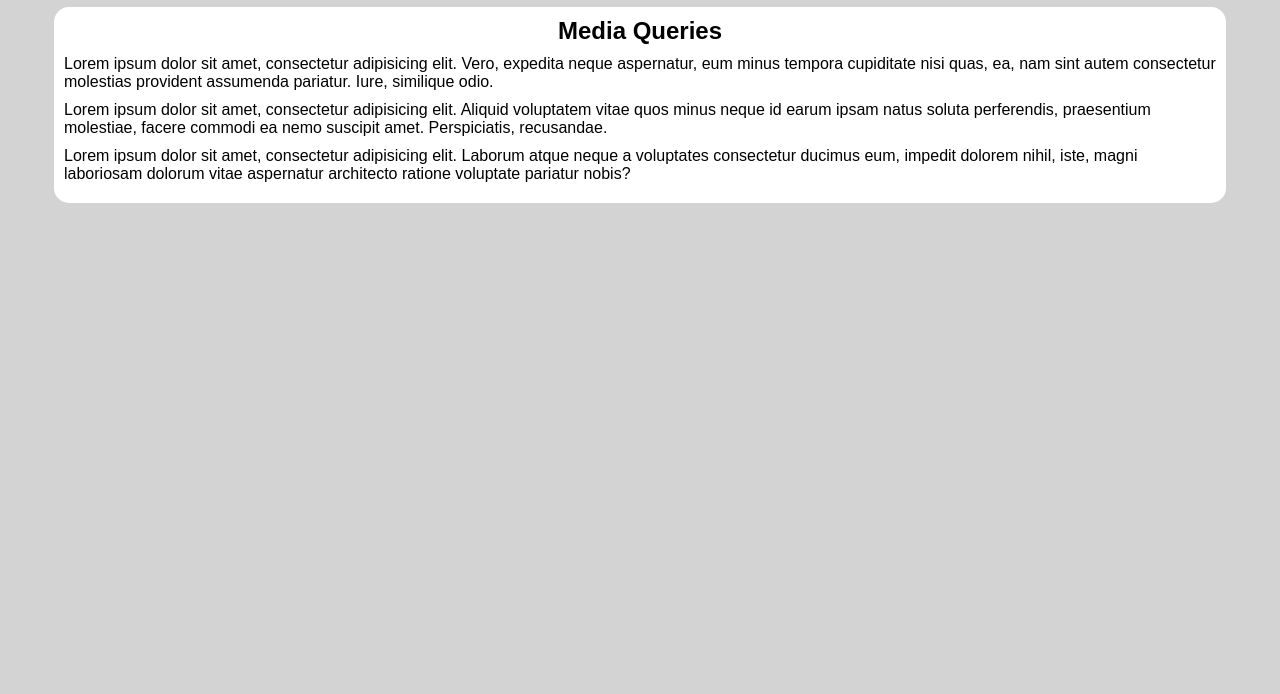
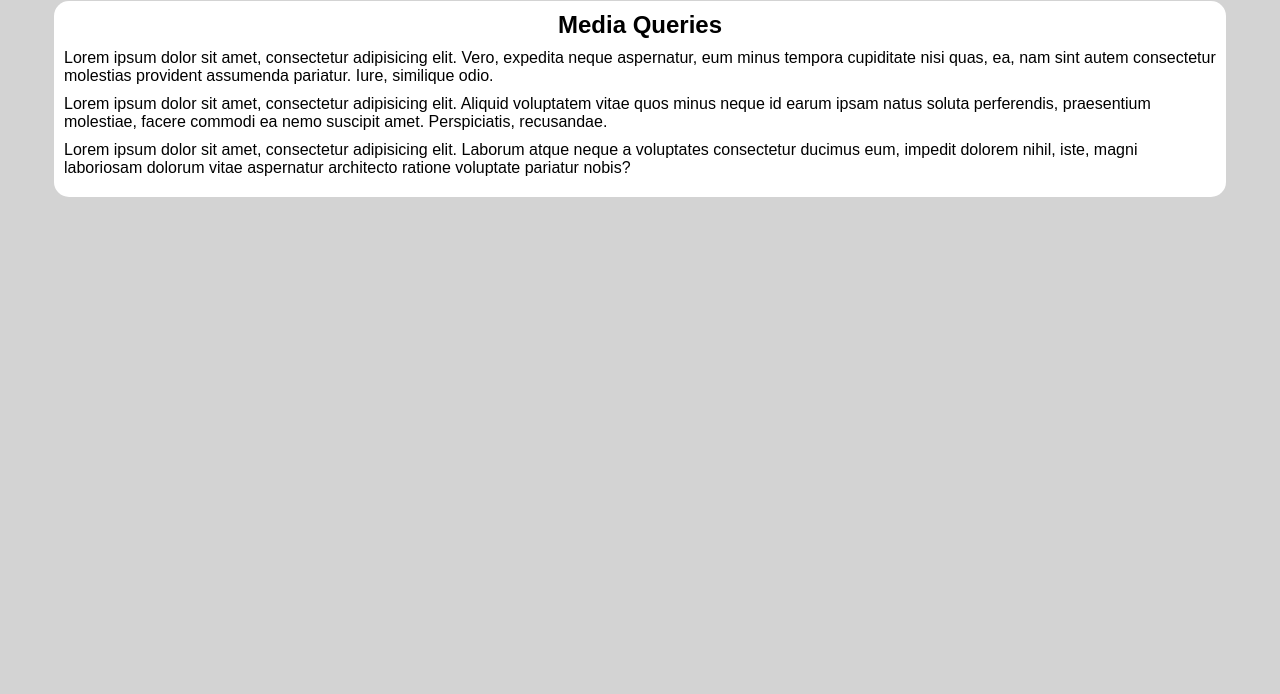
Before and after one commit to DougaXD/responsivemenu, a plain HTML site: page index.html in a window 1280 px wide. Shown: the part 106-800 px from the top of the page. Drawn offline with nearby package versions, Linux system fonts and the light colour scheme.

Commit message:
update index.html

```diff
--- a/index.html
+++ b/index.html
@@ -5,7 +5,7 @@
   <meta name="viewport" content="width=device-width, initial-scale=1.0">
   <title>Menu Responsivo</title>
   <link rel="stylesheet" href="estilos/style.css" media="all">
-  <link rel="stylesheet" href="estilos/media-queries" media="screen">
+  <link rel="stylesheet" href="estilos/media-queries.css" media="screen">
   <link href="https://fonts.googleapis.com/css2?family=Material+Symbols+Outlined" rel="stylesheet" />
 </head>
 <body onresize="mudouTamanho()">
```
